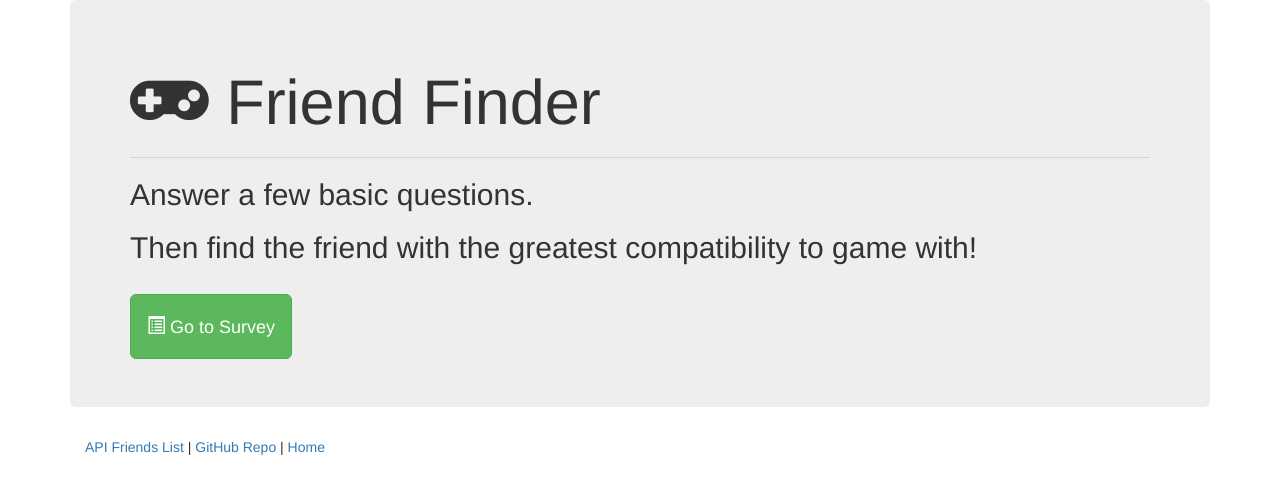
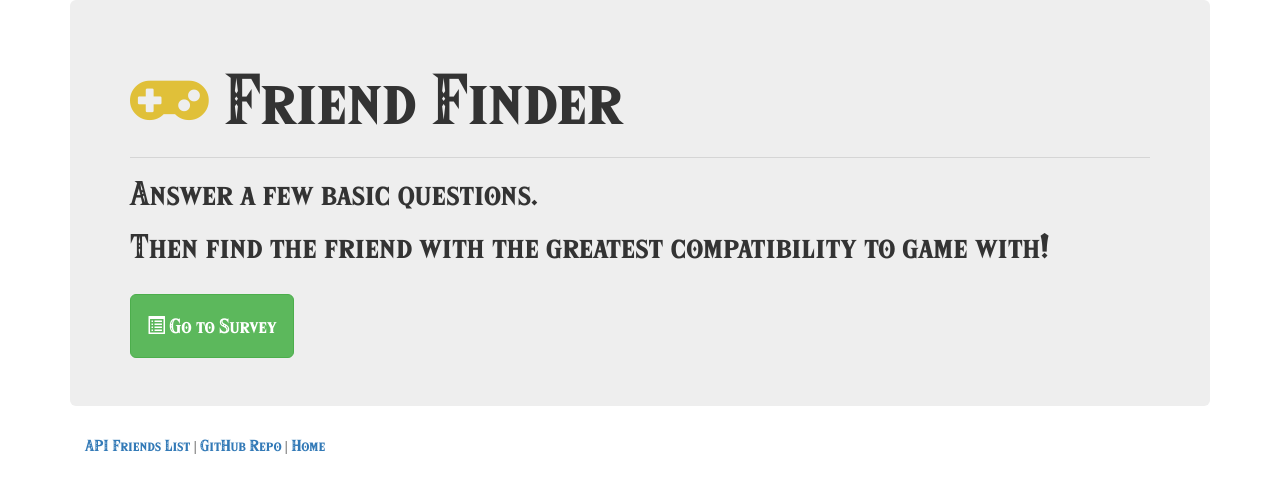
Before and after one commit to lancepu/friend_finder, a website: page home.html in a window 1280 px wide. Drawn offline with nearby package versions, Linux system fonts and the light colour scheme.

Commit message:
add custom font and update readme

```diff
--- a/home.html
+++ b/home.html
@@ -17,6 +17,7 @@
       rel="stylesheet"
       href="https://use.fontawesome.com/releases/v5.6.3/css/all.css"
     />
+    <link rel="stylesheet" type="text/css" href="css/main.css" />
   </head>
 
   <body>
--- a/index.js
+++ b/index.js
@@ -9,6 +9,7 @@ const PORT = process.env.PORT || 3000;
 
 app.use(express.urlencoded({ extended: true }));
 app.use(express.json());
+app.use(express.static(path.join(__dirname, "/static")));
 app.use(favicon(path.join(__dirname, "favicon.ico")));
 
 app.get("/", (req, res) => {
--- /dev/null
+++ b/static/css/main.css
@@ -0,0 +1,19 @@
+@font-face {
+  font-family: "hylia_serif_betaregular";
+  src: url("../font/hylia_serif/hyliaserifbeta-regular-webfont.woff2")
+      format("woff2"),
+    url("../font/hylia_serif/hyliaserifbeta-regular-webfont.woff")
+      format("woff");
+  font-weight: normal;
+  font-style: normal;
+}
+
+body {
+  font-family: "hylia_serif_betaregular";
+  font-weight: normal;
+  font-style: normal;
+}
+
+.fa-gamepad {
+  color: #e0c039;
+}
```
Also changed, not shown: survey.html (+2 -0 lines), readme.md, static/font/hylia_serif/hyliaserifbeta-regular-webfont.woff (added), static/font/hylia_serif/hyliaserifbeta-regular-webfont.woff2 (added).
